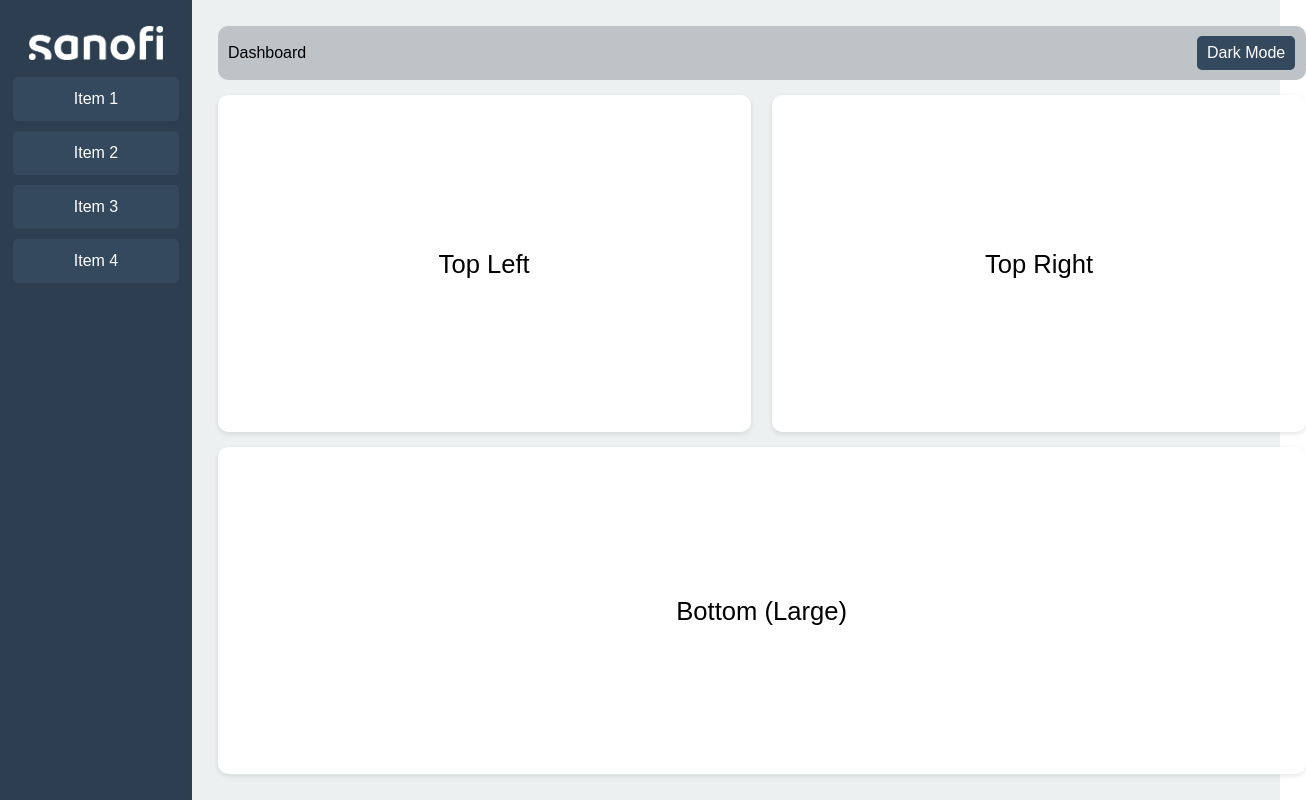
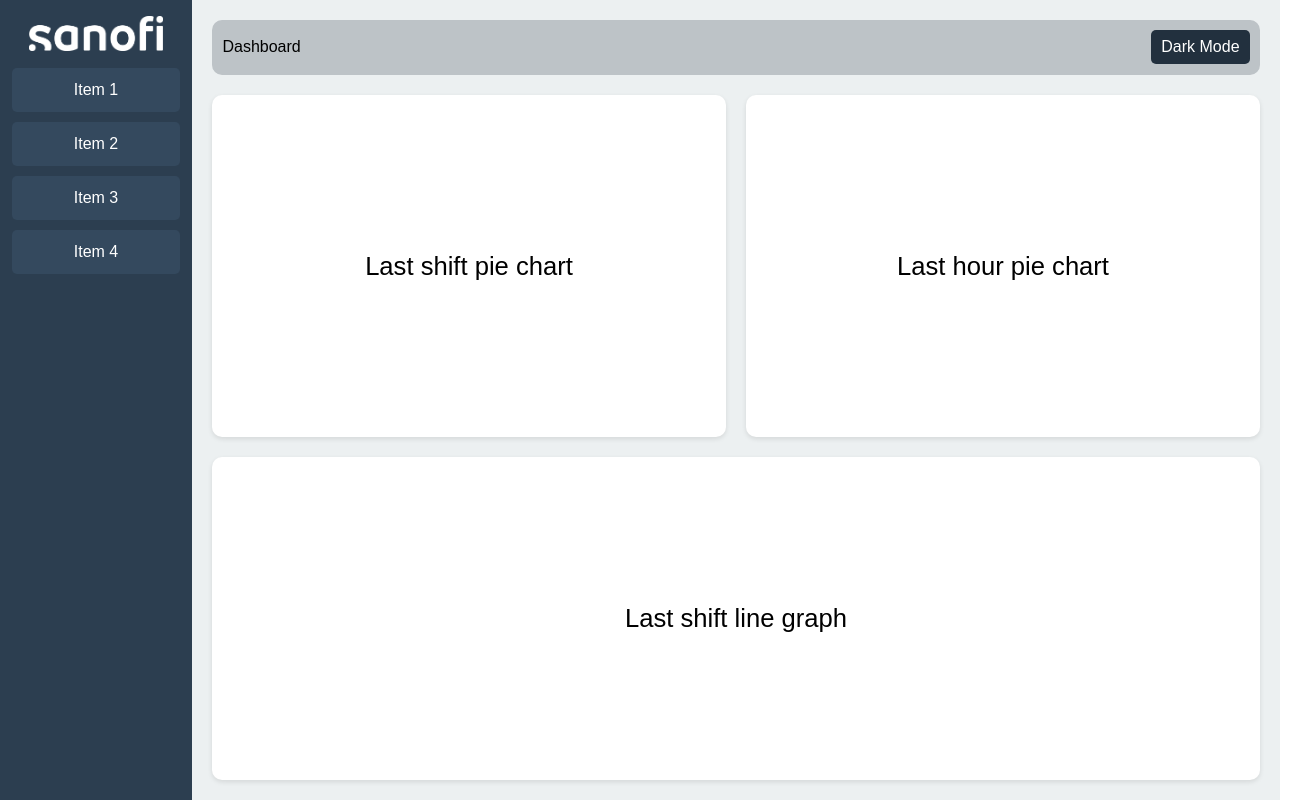
Before and after one commit to snfidev/A4, a Next.js app: page / in a window 1280 px wide. Shown: the whole page, 1306 px wide, since content can reach past the window. Built offline with nearby package versions, Linux system fonts and the light colour scheme.

Commit message:
Added light/dark mode to home page.

```diff
--- a/src/app/page.css
+++ b/src/app/page.css
@@ -3,24 +3,30 @@
   padding: 0;
   box-sizing: border-box;
   font-family: Arial, sans-serif;
+  max-width: 100%; /* !!!!!!!!!!!!!!!! */
 }
 
 html, body, #__next  {
-  height: 100vh;
-  width: 100vw;
+  height: 100%;
+  width: 100%;
+  overflow-x: hidden;
 }
 
 .container {
   background-color: #bdc3c7; /* gray for light mode */
-  width: 100vw;
+  width: 100%;
   height: 100vh;
   display: flex;
   flex-direction: row;
   transition: background 0.3s, color 0.3s;
+  overflow-x: hidden;
+  flex: 1;
+  min-width: 0;
+  overflow: hidden;
 }
 
 .dark.container {
-  background-color: #1e1e1e; /* black for dark mode */
+  background-color: #22303e; /* dark grey for dark mode */
 }
 
 .light {
@@ -29,7 +35,7 @@ html, body, #__next  {
 }
 
 .dark {
-  background: #1e1e1e;
+  background: #22303e;
   color: #fff;
 }
 
@@ -42,7 +48,7 @@ html, body, #__next  {
   display: flex;
   flex-direction: column;
   align-items: center;
-  padding: 2% 1%;
+  padding: 16px 12px;
   gap: 1%;
   position: relative;
 }
@@ -89,9 +95,9 @@ html, body, #__next  {
   flex: 1;
   display: flex;
   flex-direction: column;
-  padding: 2%;
-  gap: 2%;
-  min-width: 0; /* allows flex children to shrink properly */
+  padding: 20px;
+  gap: 20px;
+  min-width: 0;
 }
 
 .navbar {
@@ -101,11 +107,19 @@ html, body, #__next  {
   padding: 1%;
   background: #bdc3c7;
   border-radius: 10px;
-  width: 85vw;
+  width: 100%;
 }
 
 .dark .navbar {
-  background: #2c3e50;
+  background: #34495e;
+}
+
+.dark .box {
+  background: #34495e;
+}
+
+.dark .bottom {
+  background: #34495e;
 }
 
 .dark-mode-toggle {
@@ -113,16 +127,16 @@ html, body, #__next  {
   border: none;
   border-radius: 5px;
   cursor: pointer;
-  background: #34495e;
+  background: #22303e;
   color: white;
 }
 
 .top {
   display: flex;
-  gap: 2%;
+  gap: 20px;
   height: 45%;
   min-height: 100px;
-  width: 85vw;
+  width: 100%;
 }
 
 .box {
@@ -147,7 +161,7 @@ html, body, #__next  {
   justify-content: center;
   font-size: 2vw;
   min-height: 150px;
-  width: 85vw;
+  width: 100%;
 }
 
 /* Responsive */
@@ -167,7 +181,7 @@ html, body, #__next  {
   .menu-items {
     display: none;
     flex-direction: column;
-    width: 100%;
+    width: 100vw;
     background: #2c3e50;
     position: absolute;
     top: 60px;
@@ -176,6 +190,7 @@ html, body, #__next  {
   }
   .menu-items.open {
     display: flex;
+    width: 100%;
   }
   .top {
     flex-direction: column;
--- a/src/app/page.tsx
+++ b/src/app/page.tsx
@@ -2,7 +2,8 @@
 
 import React, { useState } from 'react';
 import './page.css';
-import logo from './logo.png'; // Place your logo in the same folder
+import Image from 'next/image';
+import logo from './logo.png';
 
 const Page: React.FC = () => {
   const [menuOpen, setMenuOpen] = useState(false);
@@ -14,7 +15,7 @@ const Page: React.FC = () => {
   return (
     <div className={`container ${darkMode ? 'dark' : 'light'}`}>
       <div className="sidebar">
-        <img src="./Logo monochrome RGB white PNG.png" alt="Company Logo" className="logo" />
+        <Image src={logo} alt="Company Logo" className="logo" />
         <button className="menu-toggle" onClick={toggleMenu}>&#9776;</button>
         <div className={`menu-items ${menuOpen ? 'open' : ''}`}>
           <button>Item 1</button>
@@ -31,10 +32,10 @@ const Page: React.FC = () => {
           </button>
         </div>
         <div className="top">
-          <div className="box">Top Left</div>
-          <div className="box">Top Right</div>
+          <div className="box">Last shift pie chart</div>
+          <div className="box">Last hour pie chart</div>
         </div>
-        <div className="bottom">Bottom (Large)</div>
+        <div className="bottom">Last shift line graph</div>
       </div>
     </div>
   );
```
Also changed, not shown: src/app/logo.png (renamed from public/Logo monochrome RGB white PNG.png), 1 other file (tests, documents, lock files or other folders).
